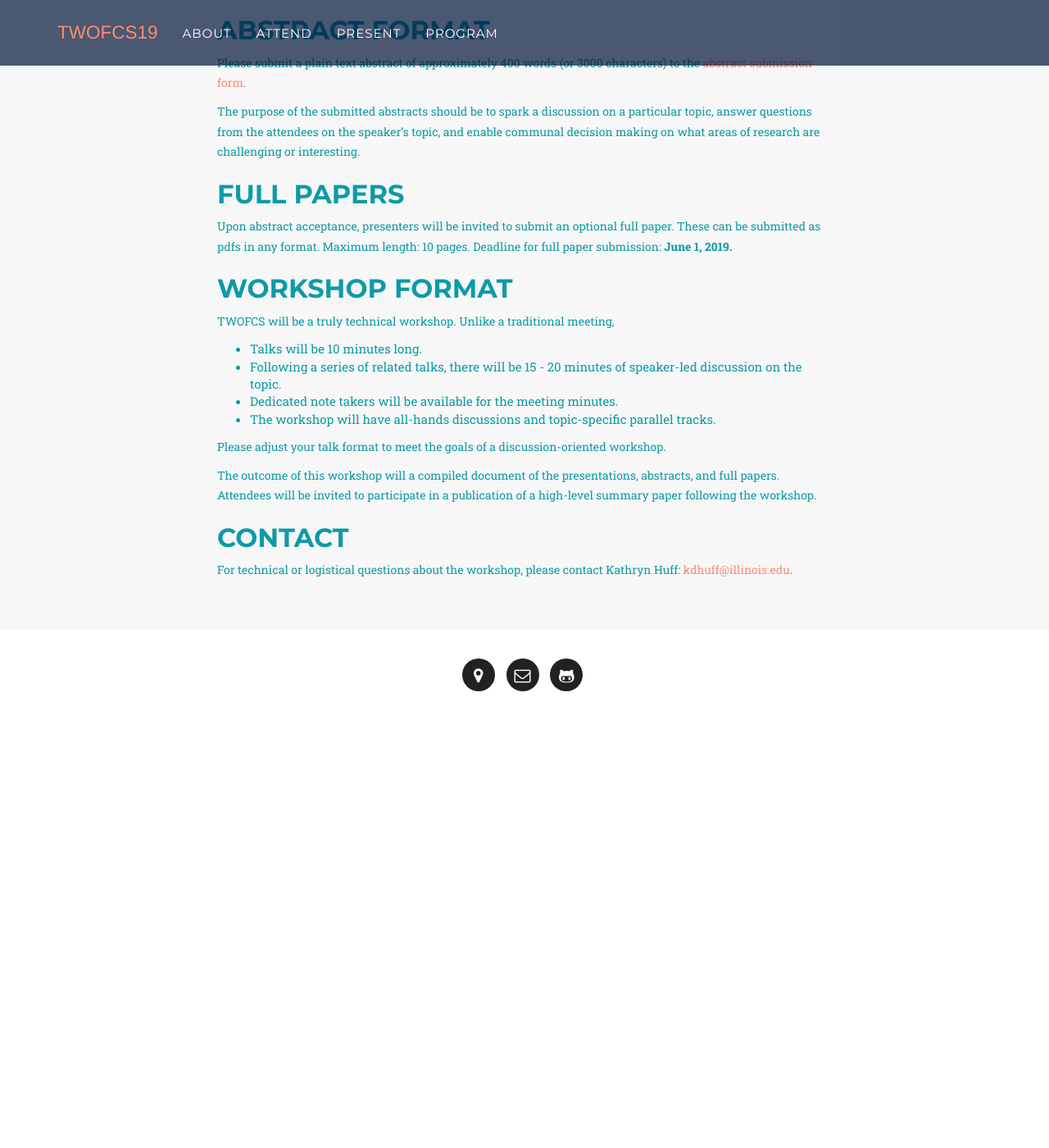
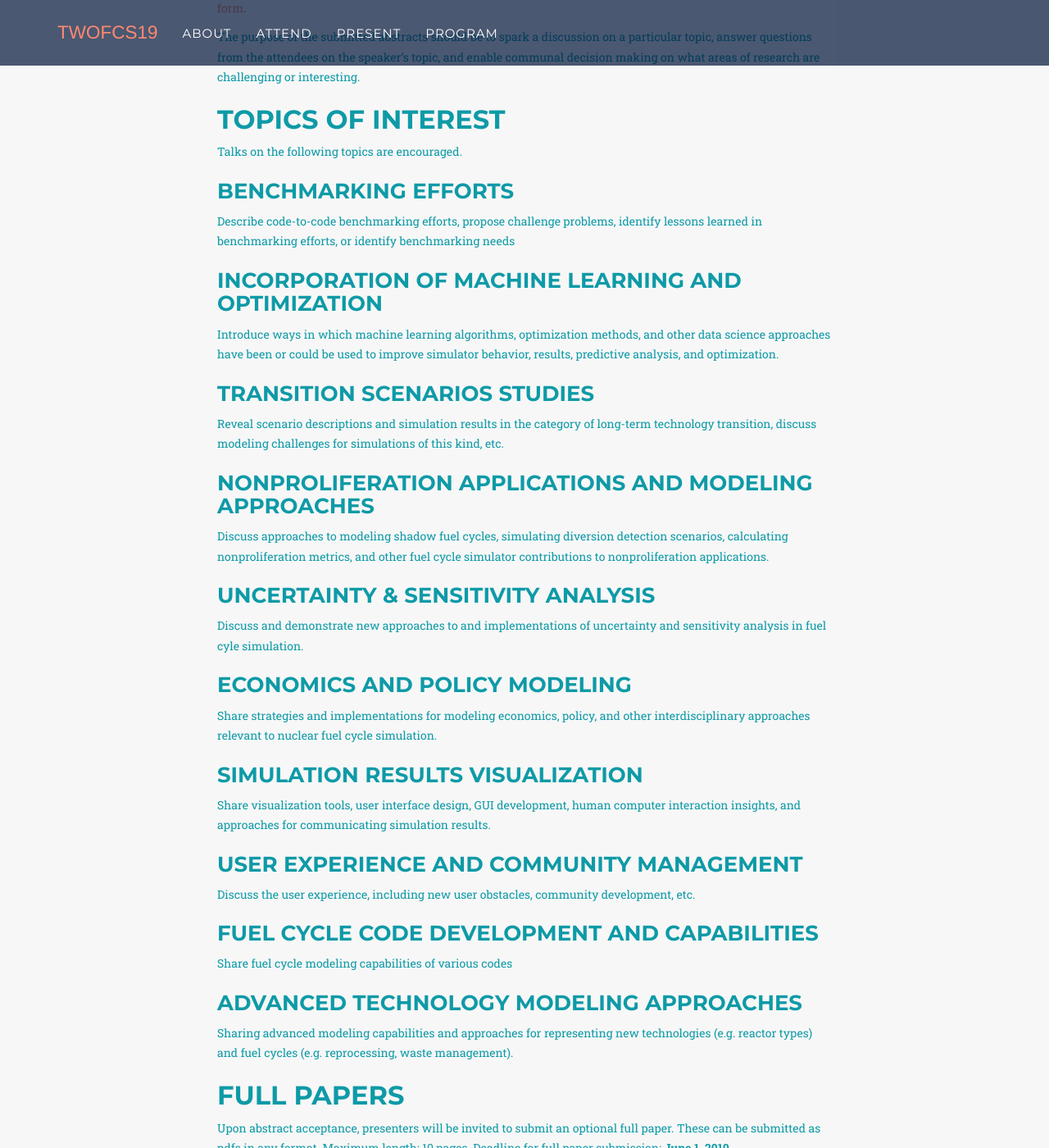
Before and after one commit to arfc/twofcs19, a Jekyll site: the page built from present/cfa.md, in a window 1280 px wide and 1400 px high, scrolled down 1406 px. Shown: the whole window at 82% size. Built offline with Jekyll 4.4.1, drawn with Linux system fonts in a browser that asks for light colours; some web fonts are replaced; before the commit the page ends 2284 px from its top, so only the background shows below that; some of the changed text lies outside the part shown.

Commit message:
adds cfa

```diff
--- a/present/cfa.md
+++ b/present/cfa.md
@@ -58,6 +53,32 @@ The purpose of the submitted abstracts should be to spark a discussion on a
 particular topic, answer questions from the attendees on the speaker's topic,
 and enable communal decision making on what areas of research are challenging
 or interesting.
+
+
+## Topics of Interest
+
+Talks on the following topics are encouraged.
+
+### Benchmarking Efforts
+Describe code-to-code benchmarking efforts, propose challenge problems, identify lessons learned in benchmarking efforts, or identify benchmarking needs
+### Incorporation of Machine Learning and Optimization
+Introduce ways in which machine learning algorithms, optimization methods, and other data science approaches have been or could be used to improve simulator behavior, results, predictive analysis, and optimization.
+### Transition scenarios studies
+Reveal scenario descriptions and simulation results in the category of long-term technology transition, discuss modeling challenges for simulations of this kind, etc.
+### Nonproliferation Applications and Modeling Approaches
+Discuss approaches to modeling shadow fuel cycles, simulating diversion detection scenarios, calculating nonproliferation metrics, and other fuel cycle simulator contributions to nonproliferation applications.
+### Uncertainty & Sensitivity analysis
+Discuss and demonstrate new approaches to and implementations of uncertainty and sensitivity analysis in fuel cyle simulation.
+### Economics and Policy Modeling
+Share strategies and implementations for modeling economics, policy, and other interdisciplinary approaches relevant to nuclear fuel cycle simulation.
+### Simulation results visualization
+Share visualization tools, user interface design, GUI development, human computer interaction insights, and approaches for communicating simulation results.
+### User experience and community management
+Discuss the user experience, including new user obstacles, community development, etc.
+### Fuel Cycle Code Development and Capabilities
+Share fuel cycle modeling capabilities of various codes
+### Advanced technology modeling approaches
+Sharing advanced modeling capabilities and approaches for representing new technologies (e.g. reactor types) and fuel cycles (e.g. reprocessing, waste management).
 
 ## Full Papers
 
```
Also changed, not shown: other parts of present/cfa.md (+0 -5 lines).
